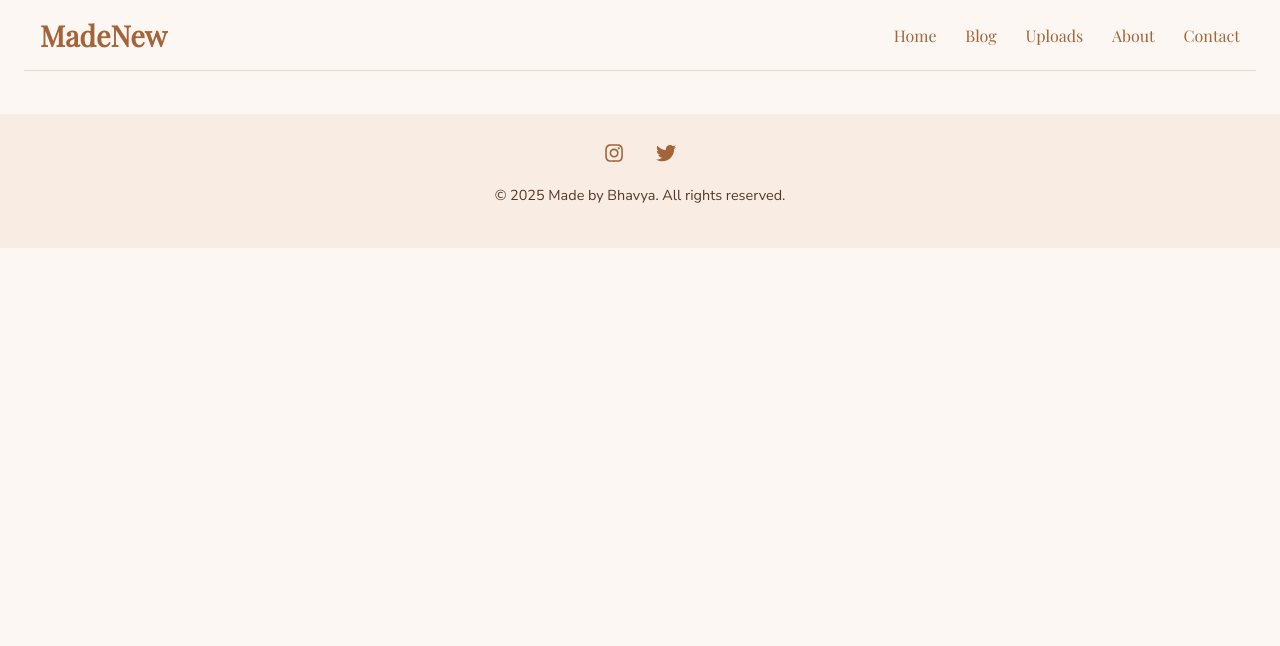
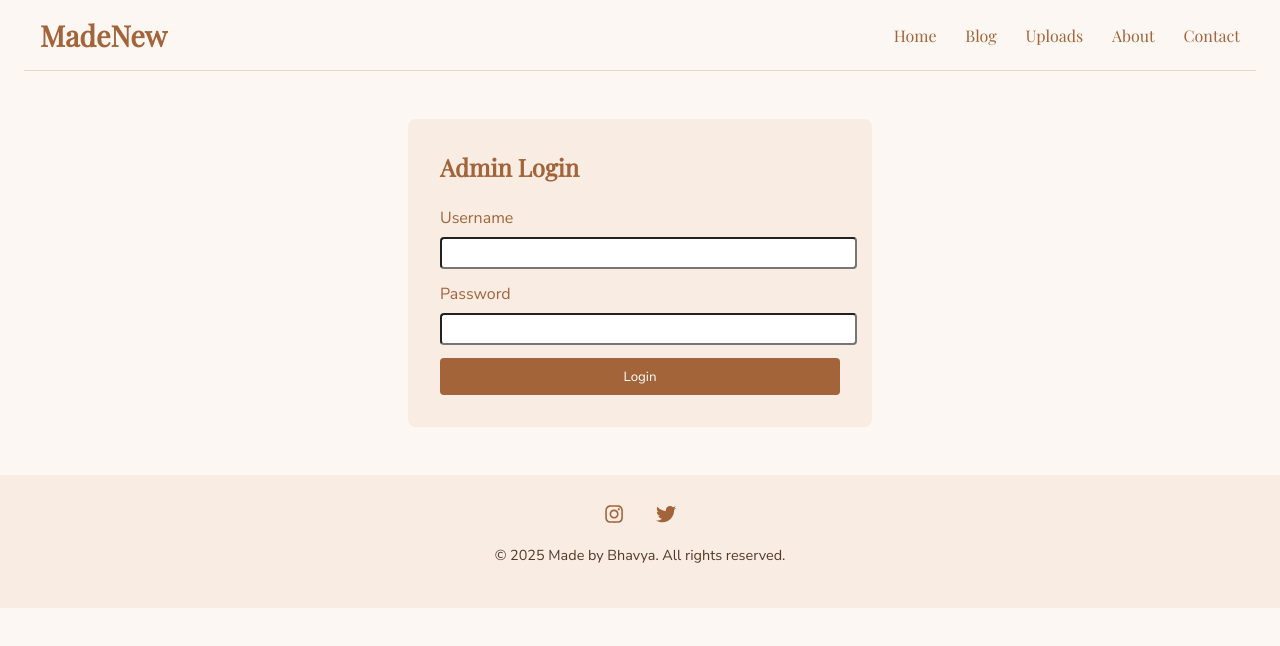
Before and after one commit to Bhavya26505/Blog-, a React (Vite) app: page /login in a window 1280 px wide. Shown: the top 646 px of the page. Built offline with nearby package versions, Linux system fonts and the light colour scheme.

Commit message:
admin security

```diff
--- a/src/App.jsx
+++ b/src/App.jsx
@@ -1,33 +1,79 @@
-import React from "react";
-import { BrowserRouter as Router, Routes, Route } from "react-router-dom";
+import React, { useState } from "react";
+import {
+  BrowserRouter as Router,
+  Routes,
+  Route,
+  Navigate,
+} from "react-router-dom";
 import Navbar from "./components/Navbar";
 import Footer from "./components/Footer";
 import Home from "./pages/Home";
 import Blog from "./pages/Blog";
-import BlogDetail from "./pages/BlogDetail"; // Import the BlogDetail page
+import BlogDetail from "./pages/BlogDetail";
 import About from "./pages/About";
 import Contact from "./pages/Contact";
-import AddBlog from "./components/AddBlog"; // Import the admin blog add form
-import Uploads from "./pages/Uploads"; // Import the uploads page
-import AddUpload from "./components/AddUpload"; // Import the add upload form
+import AddBlog from "./components/AddBlog";
+import Uploads from "./pages/Uploads";
+import AddUpload from "./components/AddUpload";
+import Login from "./components/Login";
+import AdminDashboard from "./components/AdminDashboard"; // add this new component
+
+function PrivateRoute({ children, isLoggedIn }) {
+  return isLoggedIn ? children : <Navigate to="/login" replace />;
+}
 
 function App() {
+  const [isLoggedIn, setIsLoggedIn] = useState(false);
+
+  function handleLoginSuccess() {
+    setIsLoggedIn(true);
+  }
+
   return (
     <Router>
       <Navbar />
       <Routes>
+        {/* Public routes */}
         <Route path="/" element={<Home />} />
         <Route path="/blog" element={<Blog />} />
-        <Route path="/blog/:id" element={<BlogDetail />} />{" "}
-        {/* Blog detail route */}
+        <Route path="/blog/:id" element={<BlogDetail />} />
         <Route path="/about" element={<About />} />
         <Route path="/contact" element={<Contact />} />
-        <Route path="/admin-add-blog" element={<AddBlog />} />{" "}
-        {/* Admin blog add route */}
-        <Route path="/uploads" element={<Uploads />} />{" "}
-        {/* Uploads list page */}
-        <Route path="/admin-add-upload" element={<AddUpload />} />{" "}
-        {/* Admin upload add form */}
+        <Route path="/uploads" element={<Uploads />} />
+
+        {/* Login */}
+        <Route
+          path="/login"
+          element={<Login onLoginSuccess={handleLoginSuccess} />}
+        />
+
+        {/* Admin Dashboard as entry point for admin */}
+        <Route
+          path="/admin"
+          element={
+            <PrivateRoute isLoggedIn={isLoggedIn}>
+              <AdminDashboard />
+            </PrivateRoute>
+          }
+        />
+
+        {/* Protected admin routes */}
+        <Route
+          path="/admin-add-blog"
+          element={
+            <PrivateRoute isLoggedIn={isLoggedIn}>
+              <AddBlog />
+            </PrivateRoute>
+          }
+        />
+        <Route
+          path="/admin-add-upload"
+          element={
+            <PrivateRoute isLoggedIn={isLoggedIn}>
+              <AddUpload />
+            </PrivateRoute>
+          }
+        />
       </Routes>
       <Footer />
     </Router>
--- /dev/null
+++ b/src/components/AdminDashboard.jsx
@@ -0,0 +1,18 @@
+import React from "react";
+import { Link } from "react-router-dom";
+
+export default function AdminDashboard() {
+  return (
+    <div style={{ maxWidth: 400, margin: "3em auto", padding: "2em" }}>
+      <h2>Admin Dashboard</h2>
+      <ul style={{ listStyle: "none", paddingLeft: 0 }}>
+        <li>
+          <Link to="/admin-add-blog">Add Blog</Link>
+        </li>
+        <li>
+          <Link to="/admin-add-upload">Add Upload</Link>
+        </li>
+      </ul>
+    </div>
+  );
+}
--- /dev/null
+++ b/src/components/Login.jsx
@@ -0,0 +1,102 @@
+import React, { useState } from "react";
+import { useNavigate } from "react-router-dom";
+
+const ADMIN_USERNAME = "rahipatelcanada"; // Change as needed
+const ADMIN_PASSWORD = "rahi@vishwa211";
+
+export default function Login({ onLoginSuccess }) {
+  const [username, setUsername] = useState("");
+  const [password, setPassword] = useState("");
+  const [error, setError] = useState("");
+  const navigate = useNavigate();
+
+  function handleSubmit(e) {
+    e.preventDefault();
+    if (username === ADMIN_USERNAME && password === ADMIN_PASSWORD) {
+      setError("");
+      onLoginSuccess();
+      // Redirect to admin dashboard or add blog page after login
+      navigate("/admin");
+    } else {
+      setError("Invalid username or password");
+    }
+  }
+
+  return (
+    <div
+      style={{
+        maxWidth: "400px",
+        margin: "3em auto",
+        padding: "2em",
+        backgroundColor: "#f8ece3",
+        borderRadius: "8px",
+      }}
+    >
+      <h2
+        style={{
+          color: "#a3643a",
+          fontFamily: "Playfair Display, serif",
+          marginBottom: "1em",
+        }}
+      >
+        Admin Login
+      </h2>
+
+      <form onSubmit={handleSubmit}>
+        <label
+          style={{ display: "block", marginBottom: "0.5em", color: "#a3643a" }}
+        >
+          Username
+        </label>
+        <input
+          type="text"
+          value={username}
+          onChange={(e) => setUsername(e.target.value)}
+          required
+          style={{
+            width: "100%",
+            padding: "0.5em",
+            marginBottom: "1em",
+            borderRadius: "4px",
+          }}
+        />
+
+        <label
+          style={{ display: "block", marginBottom: "0.5em", color: "#a3643a" }}
+        >
+          Password
+        </label>
+        <input
+          type="password"
+          value={password}
+          onChange={(e) => setPassword(e.target.value)}
+          required
+          style={{
+            width: "100%",
+            padding: "0.5em",
+            marginBottom: "1em",
+            borderRadius: "4px",
+          }}
+        />
+
+        {error && (
+          <div style={{ color: "red", marginBottom: "1em" }}>{error}</div>
+        )}
+
+        <button
+          type="submit"
+          style={{
+            backgroundColor: "#a3643a",
+            color: "white",
+            padding: "0.7em",
+            border: "none",
+            borderRadius: "4px",
+            width: "100%",
+          }}
+        >
+          Login
+        </button>
+      </form>
+    </div>
+  );
+}
```
